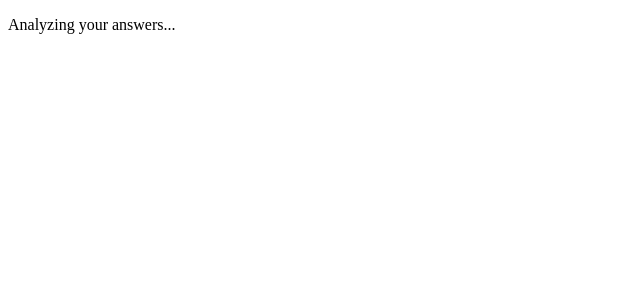
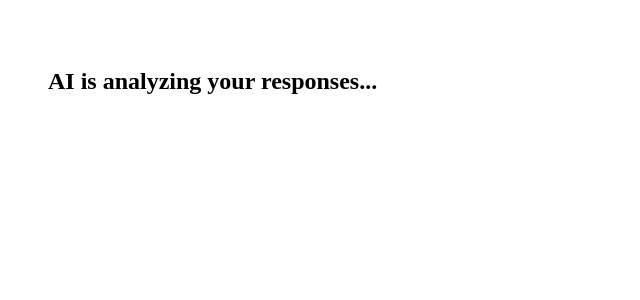
Before and after one commit to ProsperBlacky/Ai-Padi, a Next.js app: page /analyze in a window 1280 px wide. Shown: the top 300 px of the page, without its empty margins (0-640 px from the left). Built offline with nearby package versions, Linux system fonts and the light colour scheme; no server answers.

Commit message:
Update analysis message in page.js

```diff
--- a/app/analyze/page.js
+++ b/app/analyze/page.js
@@ -17,12 +17,15 @@ export default function Analyze() {
       const data = await res.json();
 
       localStorage.setItem("result", data.result);
-
       router.push("/result");
     };
 
     run();
   }, []);
 
-  return <p>Analyzing your answers...</p>;
+  return (
+    <div style={{ padding: 40 }}>
+      <h2>AI is analyzing your responses...</h2>
+    </div>
+  );
 }
```
